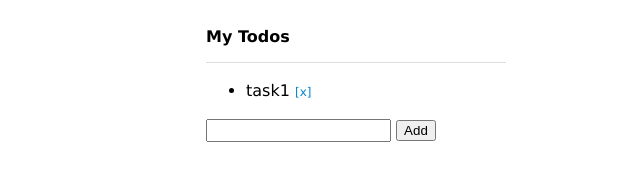
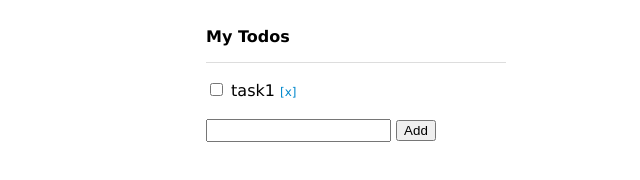
Before and after one commit to hassy-haruto/JavaScript, a plain HTML site: page index.html in a window 1280 px wide. Shown: the full height of the page, 284-924 px from the left. Drawn offline with nearby package versions, Linux system fonts and the light colour scheme.

Commit message:
study v-bind

```diff
--- a/css/styles.css
+++ b/css/styles.css
@@ -27,3 +27,13 @@ body {
   cursor: pointer;
   color: #08c;
 }
+
+#app ul {
+  padding: 0;
+  list-style: none;
+}
+
+#app li > span.done {
+  text-decoration: line-through;
+  color: #bbb;
+}
--- a/index.html
+++ b/index.html
@@ -12,7 +12,9 @@
     <ul>
 
       <li v-for="(todo,index) in todos">
-        {{ todo.title }}
+        <input type="checkbox" v-model="todo.isDone">
+        <!-- <span v-bind:class="{done:todo.isDone}">{{ todo.title }}</span> -->
+        <span :class="{done:todo.isDone}">{{ todo.title }}</span>
         <span @click="deleteItem(index)" class="command">[x]</span>
       </li>
     </ul>
```
